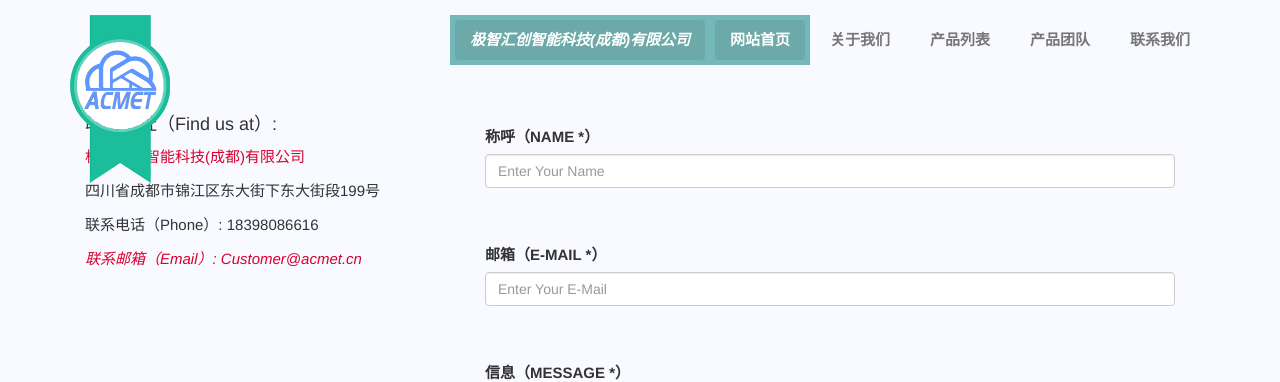
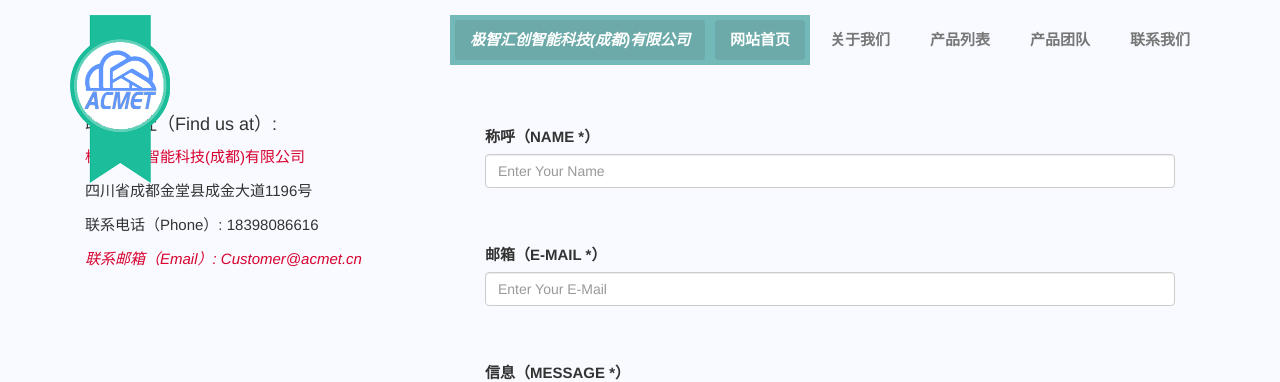
Before and after one commit to openmc/openmc.github.io, a Jekyll site: the page built from contact.html, in a window 1280 px wide. Shown: the top 382 px of the page. Built offline with Jekyll 4.4.1, drawn with Linux system fonts in a browser that asks for light colours.

Commit message:
Update _config.yml

```diff
--- a/_config.yml
+++ b/_config.yml
@@ -22,7 +22,7 @@ url: "https://www.acmet.cn" # the base hostname & protocol for your site, e.g. h
 
 # Company Information
 company_name: 极智汇创智能科技(成都)有限公司
-address_line: 四川省成都市锦江区东大街下东大街段199号
+address_line: 四川省成都金堂县成金大道1196号
 telephone_number: 18398086616
 fax_number: No。1
 company_email: Customer@acmet.cn
```
